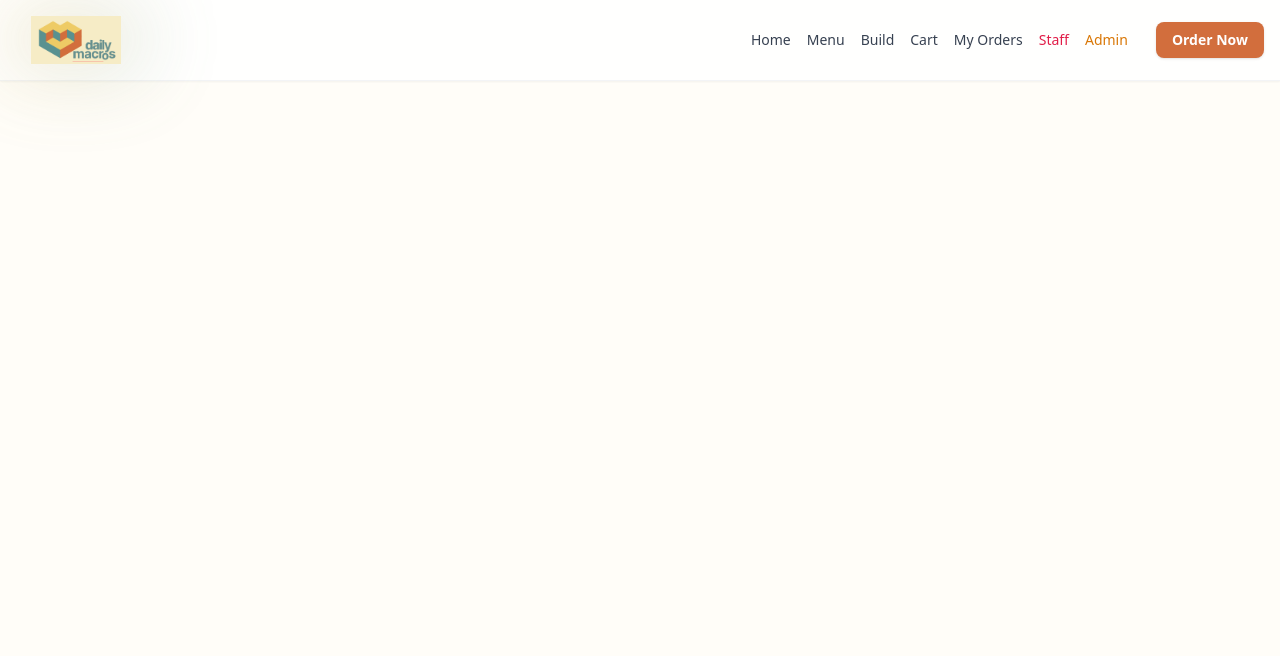
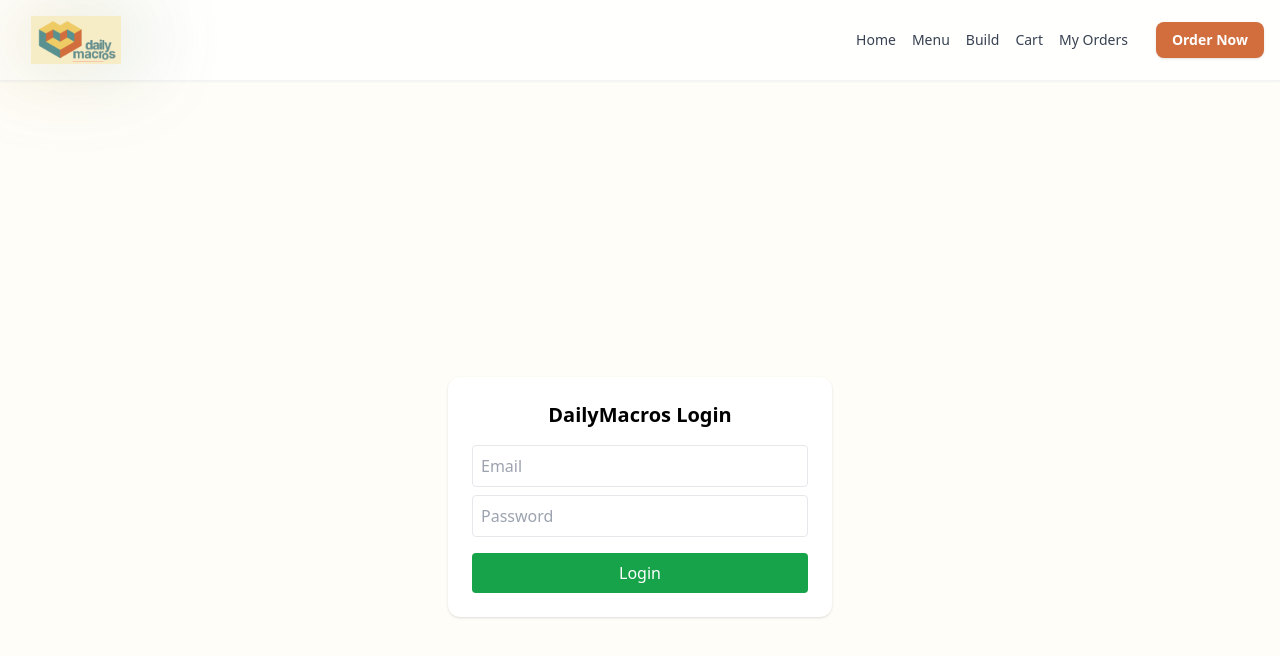
Before and after one commit to ElaiElaiElai1113/dailymacros, a React (Vite) app: page /login in a window 1280 px wide. Shown: the top 656 px of the page. Built offline with nearby package versions, Linux system fonts and the light colour scheme.

Commit message:
feat(admin): added rolegating and authentication for staff and admin

```diff
--- a/src/App.tsx
+++ b/src/App.tsx
@@ -9,6 +9,8 @@ import StaffDashboard from "./pages/StaffDashboard";
 import AdminPage from "./pages/AdminPage";
 import LandingPage from "./pages/LandingPage";
 import logoUrl from "@/assets/dailymacroslogo.png";
+import LoginPage from "./pages/LoginPage";
+import RoleGate from "./lib/auth/RoleGate";
 
 export default function App() {
   return (
@@ -46,8 +48,7 @@ export default function App() {
             <NavItem to="/build" label="Build" />
             <NavItem to="/cart" label="Cart" />
             <NavItem to="/orders" label="My Orders" />
-            <NavItem to="/staff" label="Staff" accent="text-rose-600" />
-            <NavItem to="/admin" label="Admin" accent="text-amber-600" />
+
             <NavLink
               to="/menu"
               className="ml-3 rounded-lg bg-[#D26E3D] px-4 py-2 text-sm text-white font-semibold shadow hover:opacity-90 transition"
@@ -67,8 +68,29 @@ export default function App() {
           <Route path="/cart" element={<CartPage />} />
           <Route path="/checkout" element={<CheckoutPage />} />
           <Route path="/orders" element={<OrdersPage />} />
-          <Route path="/staff" element={<StaffDashboard />} />
-          <Route path="/admin" element={<AdminPage />} />
+
+          {/* Login */}
+          <Route path="/login" element={<LoginPage />} />
+
+          {/* Staff (staff + admin) */}
+          <Route
+            path="/staff"
+            element={
+              <RoleGate allow={["staff", "admin"]}>
+                <StaffDashboard />
+              </RoleGate>
+            }
+          />
+
+          {/* Admin (admin only) */}
+          <Route
+            path="/admin"
+            element={
+              <RoleGate allow={["admin"]}>
+                <AdminPage />
+              </RoleGate>
+            }
+          />
         </Routes>
       </main>
     </div>
--- /dev/null
+++ b/src/lib/auth/RoleGate.tsx
@@ -0,0 +1,32 @@
+// src/lib/auth/RoleGate.tsx
+import { useEffect, useState } from "react";
+import { supabase } from "@/lib/supabaseClient";
+type Role = "staff" | "admin";
+
+export default function RoleGate({
+  allow,
+  children,
+}: {
+  allow: Role[];
+  children: React.ReactNode;
+}) {
+  const [ok, setOk] = useState<null | boolean>(null);
+
+  useEffect(() => {
+    (async () => {
+      const {
+        data: { user },
+      } = await supabase.auth.getUser();
+      if (!user) return setOk(false);
+      const { data } = await supabase
+        .from("profiles")
+        .select("role")
+        .eq("user_id", user.id)
+        .single();
+      setOk(!!data && allow.includes(data.role as Role));
+    })();
+  }, []);
+
+  if (ok === null) return <div className="p-6">Checking access…</div>;
+  return ok ? <>{children}</> : <div className="p-6">Not authorized.</div>;
+}
--- /dev/null
+++ b/src/pages/LoginPage.tsx
@@ -0,0 +1,68 @@
+import { useState } from "react";
+import { useNavigate } from "react-router-dom";
+import { supabase } from "@/lib/supabaseClient";
+
+export default function LoginPage() {
+  const nav = useNavigate();
+  const [email, setEmail] = useState("");
+  const [password, setPassword] = useState("");
+  const [loading, setLoading] = useState(false);
+  const [err, setErr] = useState("");
+
+  const handleLogin = async (e: React.FormEvent) => {
+    e.preventDefault();
+    setErr("");
+    setLoading(true);
+
+    const {
+      data: { user },
+      error,
+    } = await supabase.auth.signInWithPassword({ email, password });
+
+    if (error || !user) {
+      setErr("Invalid email or password.");
+      setLoading(false);
+      return;
+    }
+
+    const { data: profile } = await supabase
+      .from("profiles")
+      .select("role")
+      .eq("user_id", user.id)
+      .single();
+
+    nav(profile?.role === "admin" ? "/admin" : "/staff");
+  };
+
+  return (
+    <div className="min-h-screen flex items-center justify-center p-6">
+      <form
+        onSubmit={handleLogin}
+        className="bg-white rounded-xl shadow p-6 w-full max-w-sm"
+      >
+        <h1 className="text-xl font-semibold mb-4 text-center">
+          DailyMacros Login
+        </h1>
+        <input
+          className="w-full border rounded p-2 mb-2"
+          placeholder="Email"
+          type="email"
+          onChange={(e) => setEmail(e.target.value)}
+        />
+        <input
+          className="w-full border rounded p-2 mb-4"
+          placeholder="Password"
+          type="password"
+          onChange={(e) => setPassword(e.target.value)}
+        />
+        <button
+          className="w-full bg-green-600 text-white rounded p-2"
+          disabled={loading}
+        >
+          {loading ? "Logging in…" : "Login"}
+        </button>
+        {err && <p className="text-red-500 text-sm mt-2">{err}</p>}
+      </form>
+    </div>
+  );
+}
--- /dev/null
+++ b/src/pages/NotAuthorized.tsx
@@ -0,0 +1,7 @@
+export default function NotAuthorized() {
+  return (
+    <div className="min-h-screen flex items-center justify-center">
+      <p className="text-red-600 font-semibold">Access denied.</p>
+    </div>
+  );
+}
--- a/src/theme/brand.ts
+++ b/src/theme/brand.ts
@@ -1,4 +1,3 @@
-// src/theme/brand.ts
 export const COLORS = {
   redOrange: "#D26E3D",
   yellow: "#EECB65",
@@ -6,7 +5,6 @@ export const COLORS = {
   bg: "#F6ECC6",
 } as const;
 
-// quick utility classes (Tailwind) that match brand tones
 export const brand = {
   panel: "bg-white border border-gray-200 rounded-2xl p-4 shadow-sm",
   header: "text-2xl font-bold",
```
